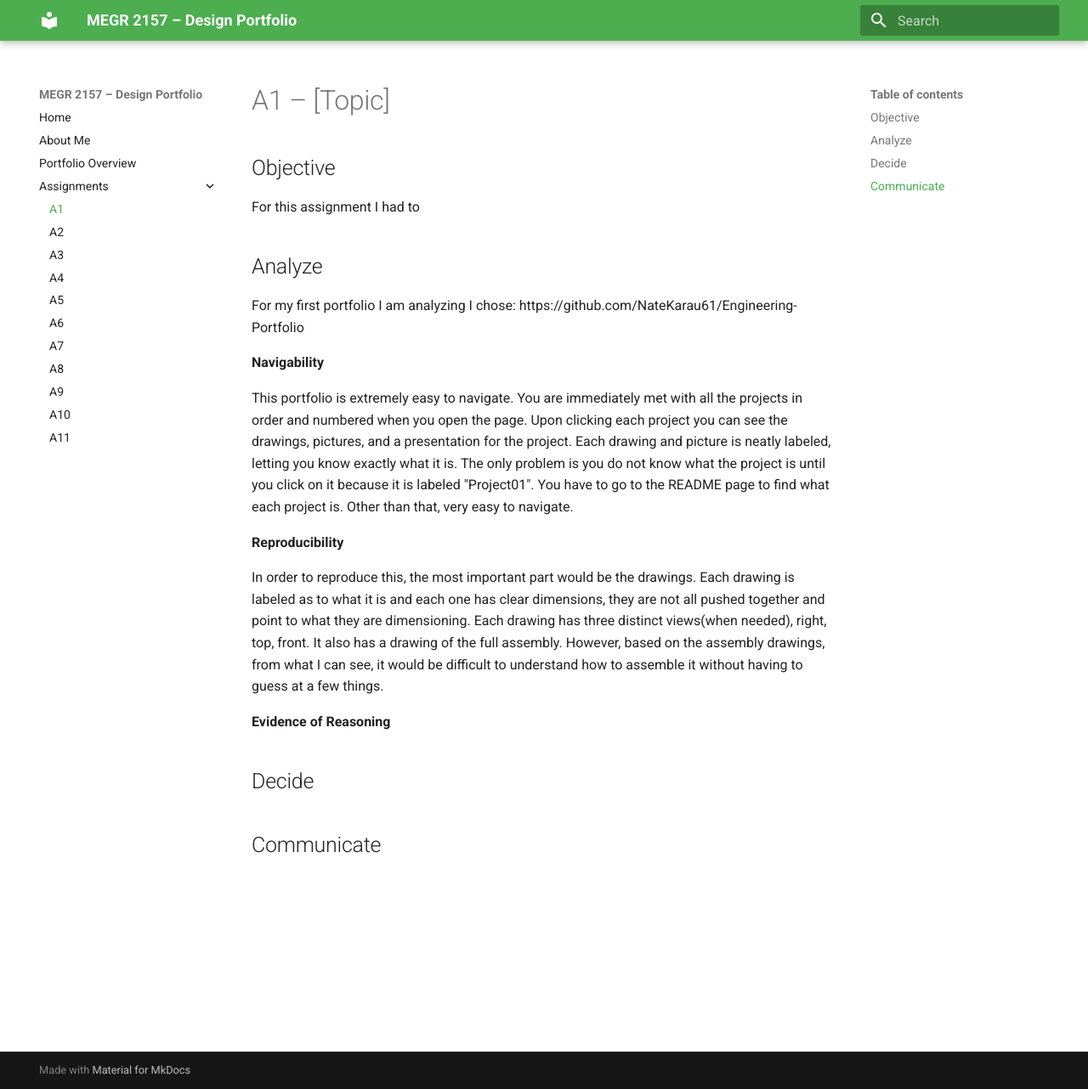
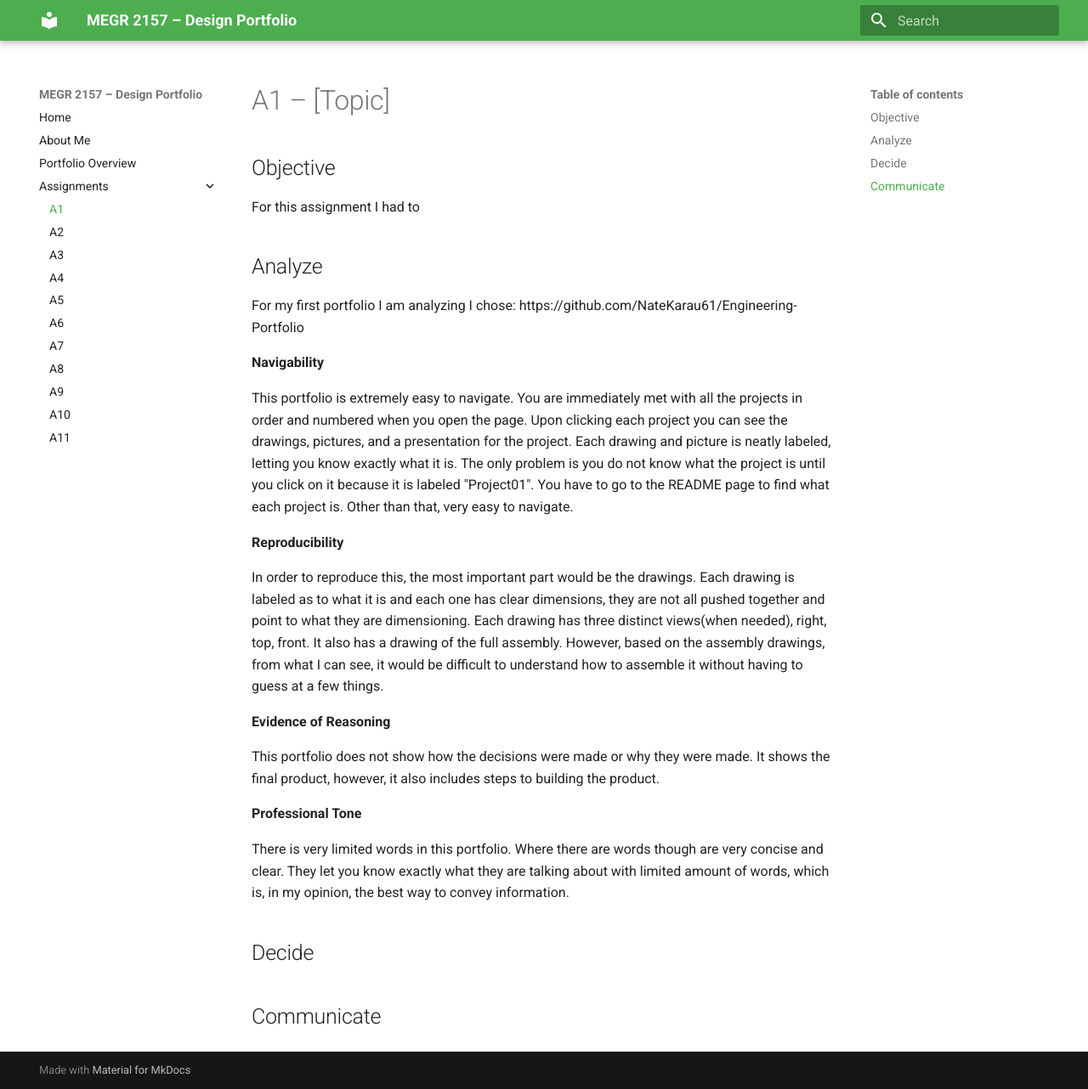
Before and after one commit to JacksonRice6/megr2156-portfolio, an MkDocs documentation site: the page built from docs/assignments/A01/index.md, in a window 1280 px wide and 1282 px high. Shown: the whole window at 85% size. Built offline with MkDocs 1.6.1 and Material for MkDocs 9.7.7, drawn with Linux system fonts in a browser that asks for light colours.

Commit message:
Update index.md

```diff
--- a/docs/assignments/A01/index.md
+++ b/docs/assignments/A01/index.md
@@ -17,6 +17,11 @@ In order to reproduce this, the most important part would be the drawings. Each
 
 **Evidence of Reasoning**
 
+This portfolio does not show how the decisions were made or why they were made. It shows the final product, however, it also includes steps to building the product.
+
+**Professional Tone**
+
+There is very limited words in this portfolio. Where there are words though are very concise and clear. They let you know exactly what they are talking about with limited amount of words, which is, in my opinion, the best way to convey information.
 
 
 ## Decide
```
